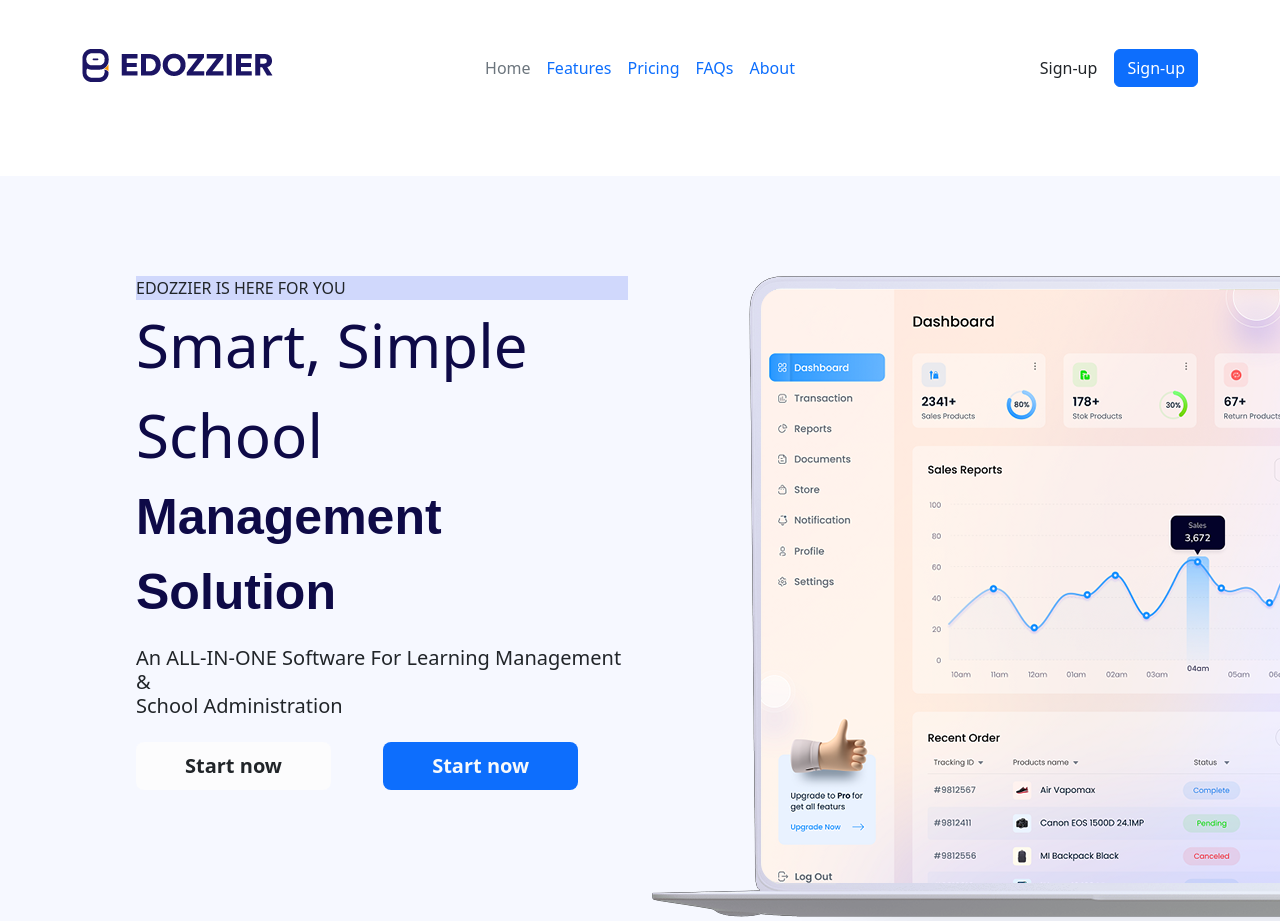
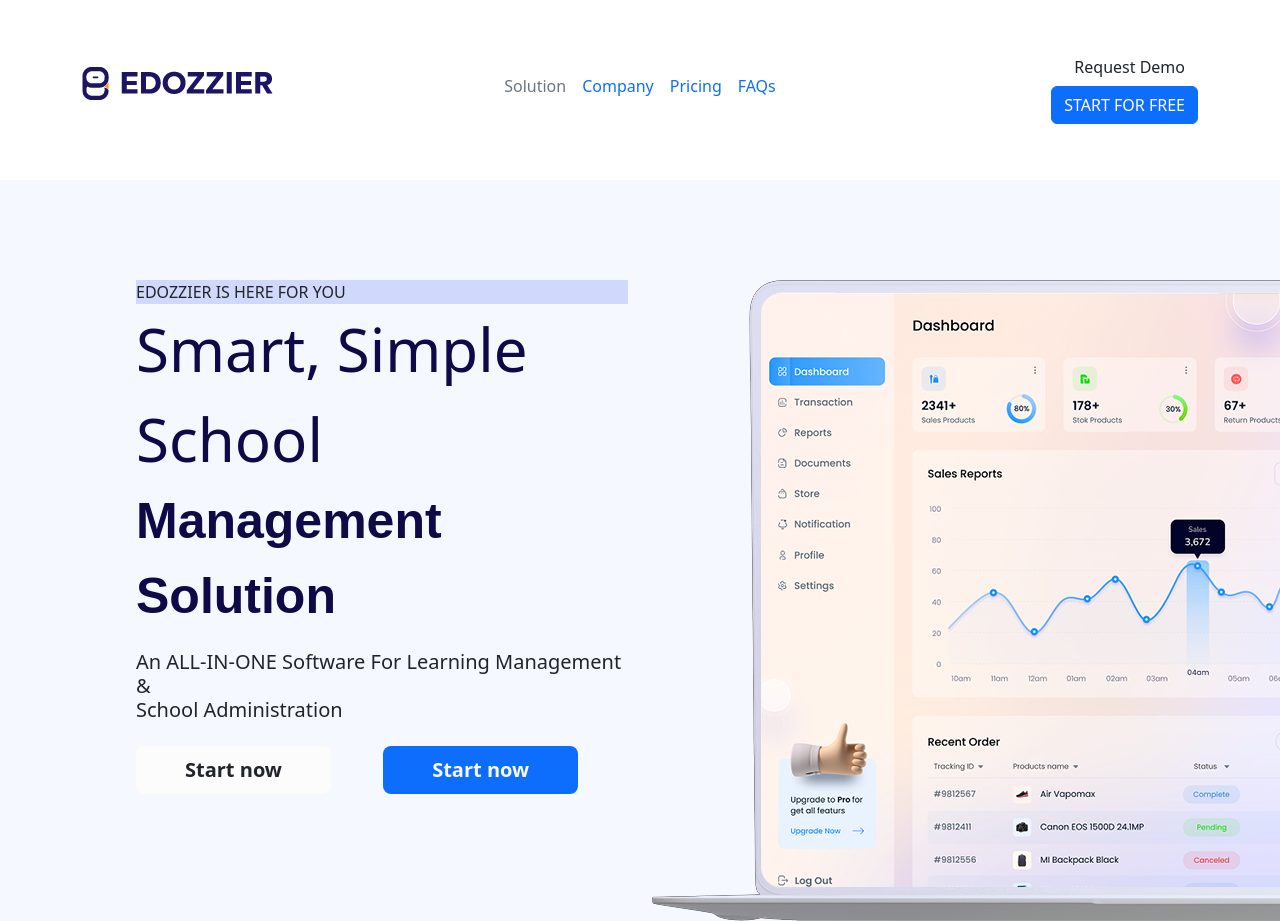
Before and after one commit to ShukuratGbadamosi/EDOZZIER, a plain HTML site: page index.html in a window 1280 px wide. Shown: the top 921 px of the page. Drawn offline with nearby package versions, Linux system fonts and the light colour scheme.

Commit message:
second commit

```diff
--- a/index.html
+++ b/index.html
@@ -10,7 +10,7 @@
 <body>
 
     <div class="container pb-5">
-        <header class="d-flex flex-wrap align-items-center justify-content-center justify-content-md-between py-3 pt-5 mb-4">
+        <header class="d-flex flex-wrap align-items-center justify-content-center justify-content-md-between  pt-5 mb-2">
           <div class="col-md-3 mb-2 mb-md-0">
             <a href="/" class="d-inline-flex link-body-emphasis text-decoration-none">
               <img src="images/Edozzier-1x.png" alt="">
@@ -18,17 +18,17 @@
           </div>
 
           <ul class="nav col-12 col-md-auto mb-2 justify-content-center mb-md-0">
-            <li><a href="#" class="nav-link px-2 link-secondary">Home</a></li>
-            <li><a href="#" class="nav-link px-2">Features</a></li>
+            <li><a href="#" class="nav-link px-2 link-secondary">Solution</a></li>
+            <li><a href="#" class="nav-link px-2">Company</a></li>
             <li><a href="#" class="nav-link px-2">Pricing</a></li>
             <li><a href="#" class="nav-link px-2">FAQs</a></li>
-            <li><a href="#" class="nav-link px-2">About</a></li>
+
           </ul>
 
           <div class="col-md-3 text-end">
 
-            <button type="button" class="btn ">Sign-up</button>
-            <button type="button" class="btn btn-primary">Sign-up</button>
+            <button type="button" class="btn ">Request Demo</button>
+            <button type="button" class="btn btn-primary">START FOR FREE</button>
           </div>
         </header>
       </div>
```
